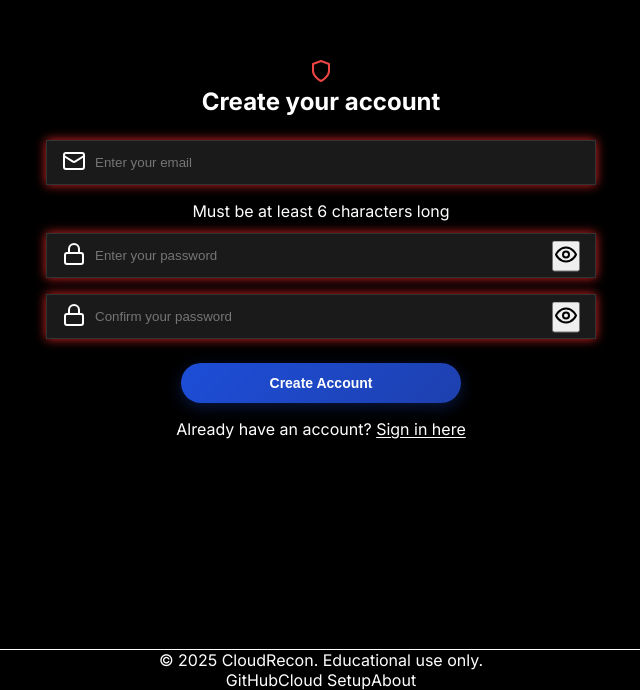
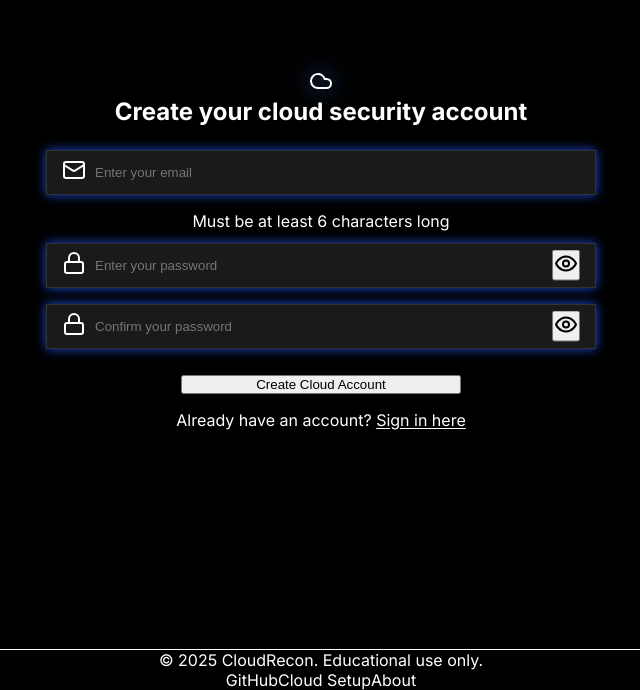
Before and after one commit to Muhayminalam/Cloud-Recon, a Next.js app in the folder frontend/: page /register in a window 1280 px wide. Shown: the part 151-841 px from the top of the page, without its empty margins (319-959 px from the left). Built offline with nearby package versions, Linux system fonts and the light colour scheme.

Commit message:
changed some sutff

```diff
--- a/frontend/app/login/page.tsx
+++ b/frontend/app/login/page.tsx
@@ -4,7 +4,7 @@ import { useState } from 'react';
 import { useRouter } from 'next/navigation';
 import Link from 'next/link';
 import { auth } from '@/lib/auth';
-import { Shield, Mail, Lock, AlertCircle, Eye, EyeOff } from 'lucide-react';
+import { Cloud, Mail, Lock, AlertCircle, Eye, EyeOff } from 'lucide-react';
 
 export default function Login() {
   const [email, setEmail] = useState('');
@@ -35,22 +35,22 @@ export default function Login() {
         {/* Header */}
         <div className="flex flex-col items-center text-center" style={{marginBottom: '24px'}}>
           <div style={{marginBottom: '24px'}}>
-            <Shield className="h-200 w-200" style={{color: '#ef4444'}} />
+            <Cloud className="h-16 w-16 text-blue-500" style={{ filter: 'drop-shadow(0 0 10px #3b82f6)' }} />
           </div>
           <h2 className="text-4xl font-extrabold text-white" style={{marginBottom: '16px'}}>
-            Sign in to RedRecon
+            Sign in to Cloud Recon
           </h2>
         </div>
 
         {/* Form */}
         <div className="flex flex-col items-center w-full px-4">
           {error && (
-            <div className="p-4 w-full max-w-[550px]" style={{marginBottom: '24px', border: '1px solid #dc2626', borderRadius: '8px', backgroundColor: 'rgba(220, 38, 38, 0.1)'}}>
+            <div className="p-4 w-full max-w-[550px]" style={{marginBottom: '24px', border: '1px solid #1d4ed8', borderRadius: '8px', backgroundColor: 'rgba(29, 78, 216, 0.1)'}}>
               <div className="flex items-start">
-                <AlertCircle className="h-5 w-5 text-blue-700 mt-0.5 flex-shrink-0" />
+                <AlertCircle className="h-5 w-5 text-blue-400 mt-0.5 flex-shrink-0" />
                 <div className="ml-3">
-                  <h3 className="text-blue-700 font-semibold mb-1">Login Error</h3>
-                  <p className="text-red-300">{error}</p>
+                  <h3 className="text-blue-400 font-semibold mb-1">Login Error</h3>
+                  <p className="text-blue-300">{error}</p>
                 </div>
               </div>
             </div>
@@ -74,7 +74,7 @@ export default function Login() {
                 name="email"
                 placeholder="Enter your email"
                 required
-                className="w-full rounded-md text-base border bg-red-950/40 border-[#333] text-white placeholder-gray-400 shadow-[0_0_10px_#dc2626] focus:outline-none focus:ring-2 focus:ring-red-600 focus:border-transparent"
+                className="w-full rounded-md text-base border bg-blue-950/40 border-[#333] text-white placeholder-gray-400 shadow-[0_0_10px_#1d4ed8] focus:outline-none focus:ring-2 focus:ring-blue-700 focus:border-transparent"
                 style={{
                   paddingTop: '14px',
                   paddingBottom: '14px',
@@ -103,7 +103,7 @@ export default function Login() {
                 name="password"
                 placeholder="Enter your password"
                 required
-                className="w-full rounded-md text-base border bg-red-950/40 border-[#333] text-white placeholder-gray-400 shadow-[0_0_10px_#dc2626] focus:outline-none focus:ring-2 focus:ring-red-600 focus:border-transparent"
+                className="w-full rounded-md text-base border bg-blue-950/40 border-[#333] text-white placeholder-gray-400 shadow-[0_0_10px_#1d4ed8] focus:outline-none focus:ring-2 focus:ring-blue-700 focus:border-transparent"
                 style={{
                   paddingTop: '14px',
                   paddingBottom: '14px',
@@ -124,9 +124,9 @@ export default function Login() {
                 onClick={() => setShowPassword(!showPassword)}
               >
                 {showPassword ? (
-                  <EyeOff className="h-5 w-5 text-gray-400 hover:text-blue-700 transition-colors" />
+                  <EyeOff className="h-5 w-5 text-gray-400 hover:text-blue-400 transition-colors" />
                 ) : (
-                  <Eye className="h-5 w-5 text-gray-400 hover:text-blue-700 transition-colors" />
+                  <Eye className="h-5 w-5 text-gray-400 hover:text-blue-400 transition-colors" />
                 )}
               </button>
             </div>
@@ -136,7 +136,7 @@ export default function Login() {
               <button
                 type="submit"
                 disabled={isLoading}
-                className="btn-primary w-[280px] py-4 text-lg font-bold disabled:opacity-50 disabled:cursor-not-allowed transition-all duration-200"
+                className="bg-blue-700 hover:bg-blue-800 text-white font-bold py-4 px-8 rounded-md w-[280px] text-lg disabled:opacity-50 disabled:cursor-not-allowed transition-all duration-200 shadow-lg hover:shadow-xl"
               >
                 {isLoading ? (
                   <div className="animate-spin rounded-full h-5 w-5 border-b-2 border-white mx-auto" />
@@ -152,7 +152,7 @@ export default function Login() {
                 Don't have an account?{' '}
                 <Link
                   href="/register"
-                  className="text-red-500 hover:text-blue-700 font-semibold underline underline-offset-2 transition-colors duration-200"
+                  className="text-blue-500 hover:text-blue-400 font-semibold underline underline-offset-2 transition-colors duration-200"
                 >
                   Sign up here
                 </Link>
--- a/frontend/app/register/page.tsx
+++ b/frontend/app/register/page.tsx
@@ -4,7 +4,7 @@ import { useState } from 'react';
 import { useRouter } from 'next/navigation';
 import Link from 'next/link';
 import {
-  Shield,
+  Cloud,
   Mail,
   Lock,
   AlertCircle,
@@ -78,20 +78,20 @@ export default function Register() {
         {/* Header */}
         <div className="flex flex-col items-center text-center" style={{marginBottom: '24px'}}>
           <div className="mb-6">
-            <Shield className="h-12 w-12" style={{color: '#ef4444'}} />
+            <Cloud className="h-12 w-12 text-blue-500" style={{ filter: 'drop-shadow(0 0 10px #3b82f6)' }} />
           </div>
-          <h2 className="text-3xl font-extrabold text-white">Create your account</h2>
+          <h2 className="text-3xl font-extrabold text-white">Create your cloud security account</h2>
         </div>
 
         {/* Form */}
         <div className="flex flex-col items-center w-full px-4">
           {error && (
-            <div className="p-4 w-full max-w-[550px] mb-12 border border-red-600 rounded-lg bg-red-600/10">
+            <div className="p-4 w-full max-w-[550px] mb-12 border border-blue-600 rounded-lg bg-blue-600/10">
               <div className="flex items-start">
-                <AlertCircle className="h-5 w-5 text-blue-700 mt-0.5 flex-shrink-0" />
+                <AlertCircle className="h-5 w-5 text-blue-400 mt-0.5 flex-shrink-0" />
                 <div className="ml-3">
-                  <h3 className="text-blue-700 font-semibold mb-1">Registration Error</h3>
-                  <p className="text-red-300">{error}</p>
+                  <h3 className="text-blue-400 font-semibold mb-1">Registration Error</h3>
+                  <p className="text-blue-300">{error}</p>
                 </div>
               </div>
             </div>
@@ -115,7 +115,7 @@ export default function Register() {
                 name="email"
                 placeholder="Enter your email"
                 required
-                className="w-full rounded-md text-base border bg-red-950/40 border-[#333] text-white placeholder-gray-400 shadow-[0_0_10px_#dc2626] focus:outline-none focus:ring-2 focus:ring-red-600 focus:border-transparent"
+                className="w-full rounded-md text-base border bg-blue-950/40 border-[#333] text-white placeholder-gray-400 shadow-[0_0_10px_#1d4ed8] focus:outline-none focus:ring-2 focus:ring-blue-700 focus:border-transparent"
                 style={{
                   paddingTop: '14px',
                   paddingBottom: '14px',
@@ -151,7 +151,7 @@ export default function Register() {
                 name="password"
                 placeholder="Enter your password"
                 required
-                className="w-full rounded-md text-base border bg-red-950/40 border-[#333] text-white placeholder-gray-400 shadow-[0_0_10px_#dc2626] focus:outline-none focus:ring-2 focus:ring-red-600 focus:border-transparent"
+                className="w-full rounded-md text-base border bg-blue-950/40 border-[#333] text-white placeholder-gray-400 shadow-[0_0_10px_#1d4ed8] focus:outline-none focus:ring-2 focus:ring-blue-700 focus:border-transparent"
                 style={{
                   paddingTop: '14px',
                   paddingBottom: '14px',
@@ -172,9 +172,9 @@ export default function Register() {
                 onClick={() => setShowPassword(!showPassword)}
               >
                 {showPassword ? (
-                  <EyeOff className="h-5 w-5 text-gray-400 hover:text-blue-700 transition-colors" />
+                  <EyeOff className="h-5 w-5 text-gray-400 hover:text-blue-400 transition-colors" />
                 ) : (
-                  <Eye className="h-5 w-5 text-gray-400 hover:text-blue-700 transition-colors" />
+                  <Eye className="h-5 w-5 text-gray-400 hover:text-blue-400 transition-colors" />
                 )}
               </button>
             </div>
@@ -196,7 +196,7 @@ export default function Register() {
                 name="confirmPassword"
                 placeholder="Confirm your password"
                 required
-                className="w-full rounded-md text-base border bg-red-950/40 border-[#333] text-white placeholder-gray-400 shadow-[0_0_10px_#dc2626] focus:outline-none focus:ring-2 focus:ring-red-600 focus:border-transparent"
+                className="w-full rounded-md text-base border bg-blue-950/40 border-[#333] text-white placeholder-gray-400 shadow-[0_0_10px_#1d4ed8] focus:outline-none focus:ring-2 focus:ring-blue-700 focus:border-transparent"
                 style={{
                   paddingTop: '14px',
                   paddingBottom: '14px',
@@ -217,9 +217,9 @@ export default function Register() {
                 onClick={() => setShowConfirmPassword(!showConfirmPassword)}
               >
                 {showConfirmPassword ? (
-                  <EyeOff className="h-5 w-5 text-gray-400 hover:text-blue-700 transition-colors" />
+                  <EyeOff className="h-5 w-5 text-gray-400 hover:text-blue-400 transition-colors" />
                 ) : (
-                  <Eye className="h-5 w-5 text-gray-400 hover:text-blue-700 transition-colors" />
+                  <Eye className="h-5 w-5 text-gray-400 hover:text-blue-400 transition-colors" />
                 )}
               </button>
             </div>
@@ -229,12 +229,12 @@ export default function Register() {
               <button
                 type="submit"
                 disabled={isLoading}
-                className="btn-primary w-[280px] py-4 text-lg font-bold disabled:opacity-50 disabled:cursor-not-allowed transition-all duration-200"
+                className="bg-blue-700 hover:bg-blue-800 text-white font-bold py-4 px-8 rounded-md w-[280px] text-lg disabled:opacity-50 disabled:cursor-not-allowed transition-all duration-200 shadow-lg hover:shadow-xl"
               >
                 {isLoading ? (
                   <div className="animate-spin rounded-full h-5 w-5 border-b-2 border-white mx-auto" />
                 ) : (
-                  'Create Account'
+                  'Create Cloud Account'
                 )}
               </button>
             </div>
@@ -245,7 +245,7 @@ export default function Register() {
                 Already have an account?{' '}
                 <Link
                   href="/login"
-                  className="text-red-500 hover:text-blue-700 font-semibold underline underline-offset-2 transition-colors duration-200"
+                  className="text-blue-500 hover:text-blue-400 font-semibold underline underline-offset-2 transition-colors duration-200"
                 >
                   Sign in here
                 </Link>
```
